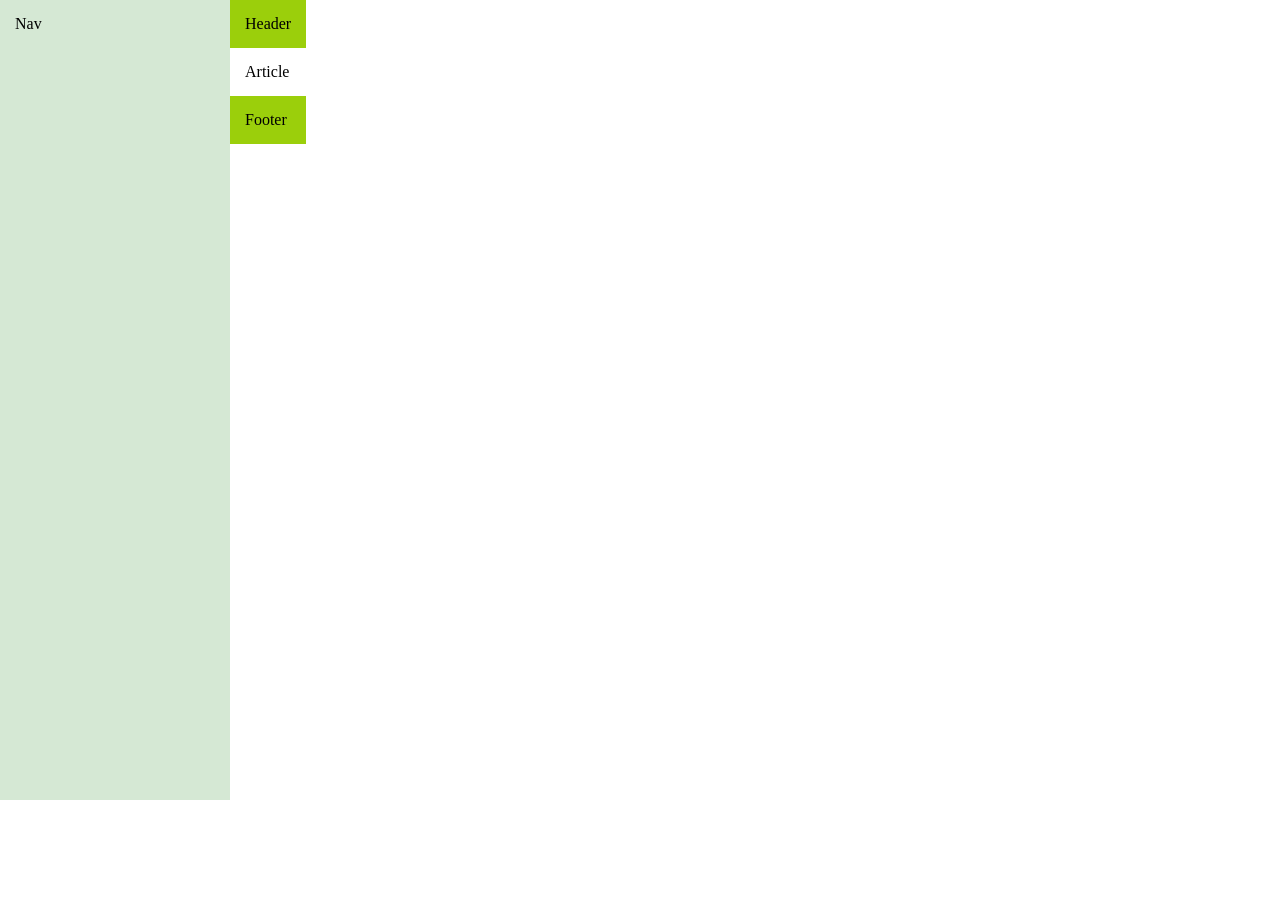
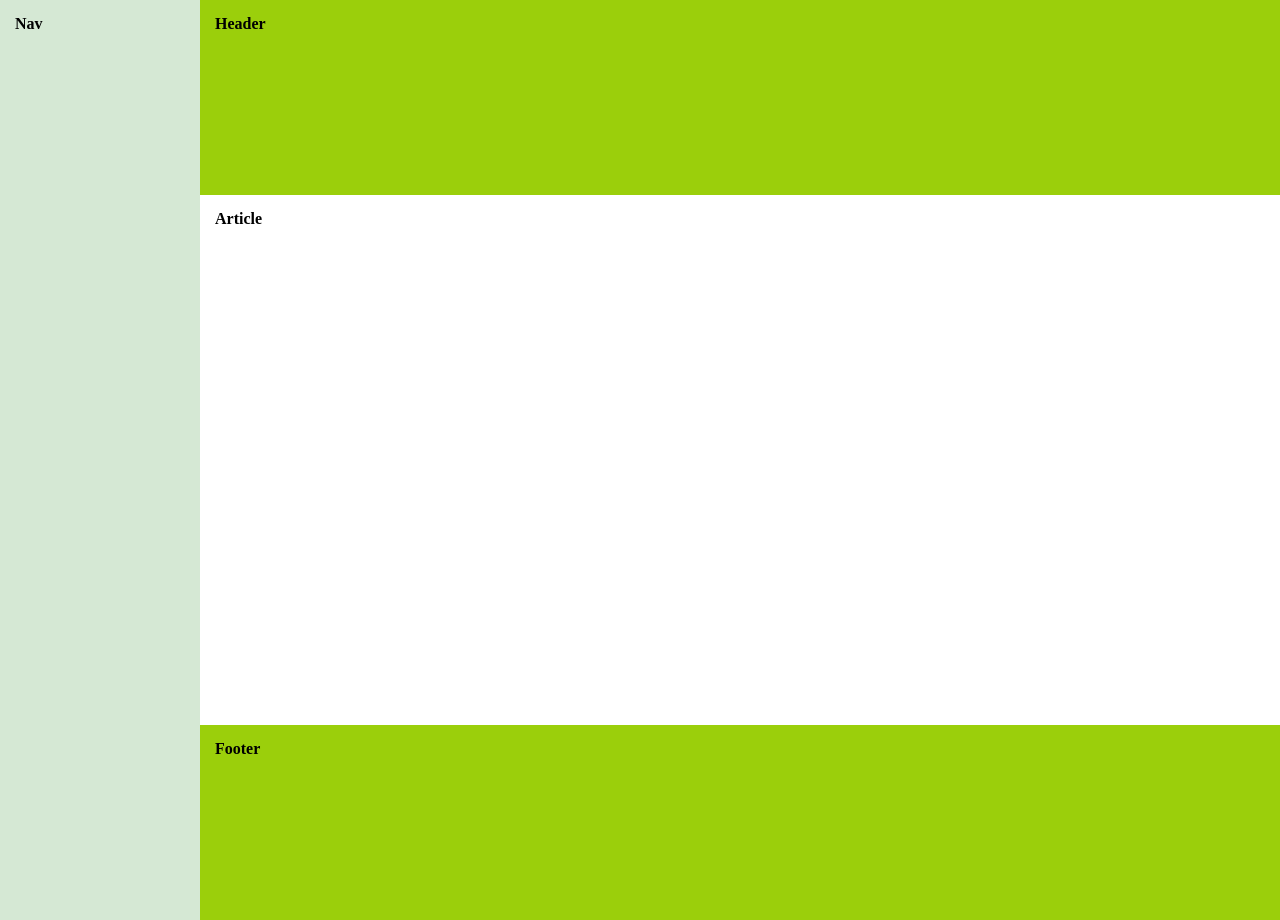
Before and after one commit to roanoarounik/Lime-Green-Template, a plain HTML site: page index.html in a window 1280 px wide. Before the commit the page ends 800 px from the top, so only its background shows below. Drawn offline with Linux system fonts and the light colour scheme.

Commit message:
Finished

```diff
--- a/index.html
+++ b/index.html
@@ -18,7 +18,7 @@
         </header>
 
         <main>
-            <article class="stack p15">
+            <article class="p15">
                 Article
             </article>
         </main>
--- a/styles/styles.css
+++ b/styles/styles.css
@@ -5,14 +5,15 @@
 }
 
 body {
-    display: flex;
+    display: grid;
     margin: 0 auto;
+    font-weight: bold;
     min-height: 100dvh;
+    grid-template-columns: 200px 1fr;
 }
 
 nav {
     background: rgb(213 232 212);
-    min-width: 200px;
 }
 
 .mainColor {
@@ -22,3 +23,11 @@ nav {
 .p15 {
     padding: 15px;
 }
+
+.stack {
+    min-height: 165px;
+}
+
+article {
+    min-height: 500px;
+}
```
